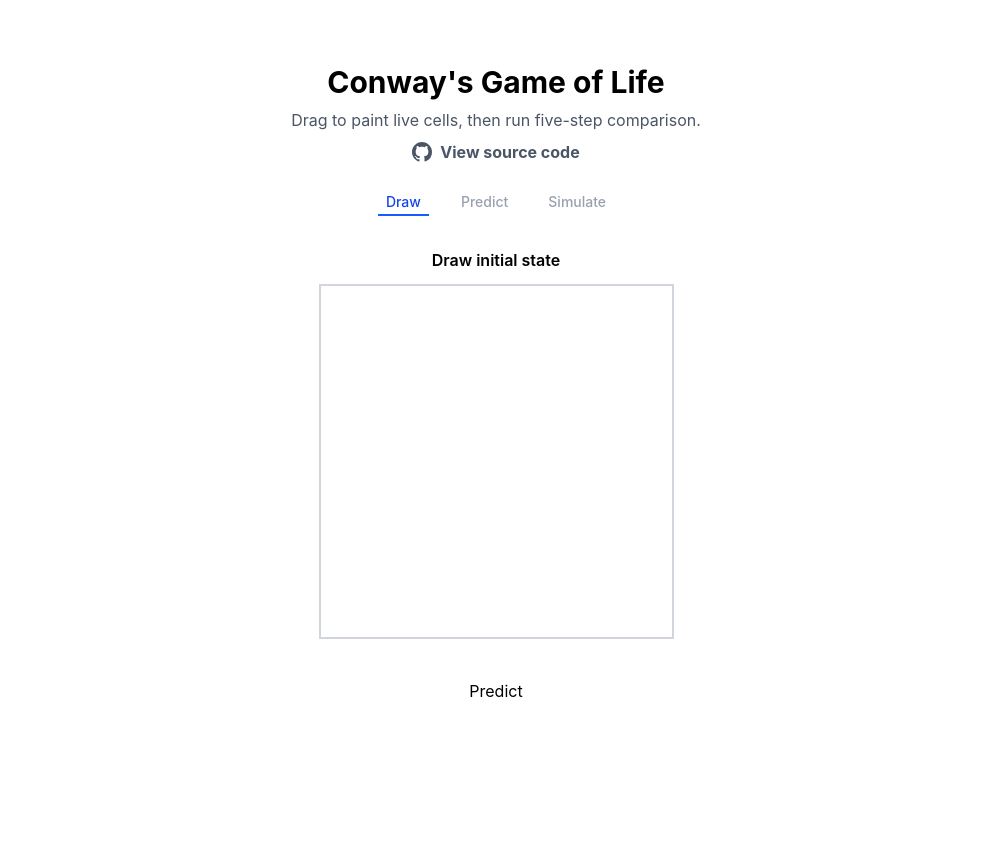
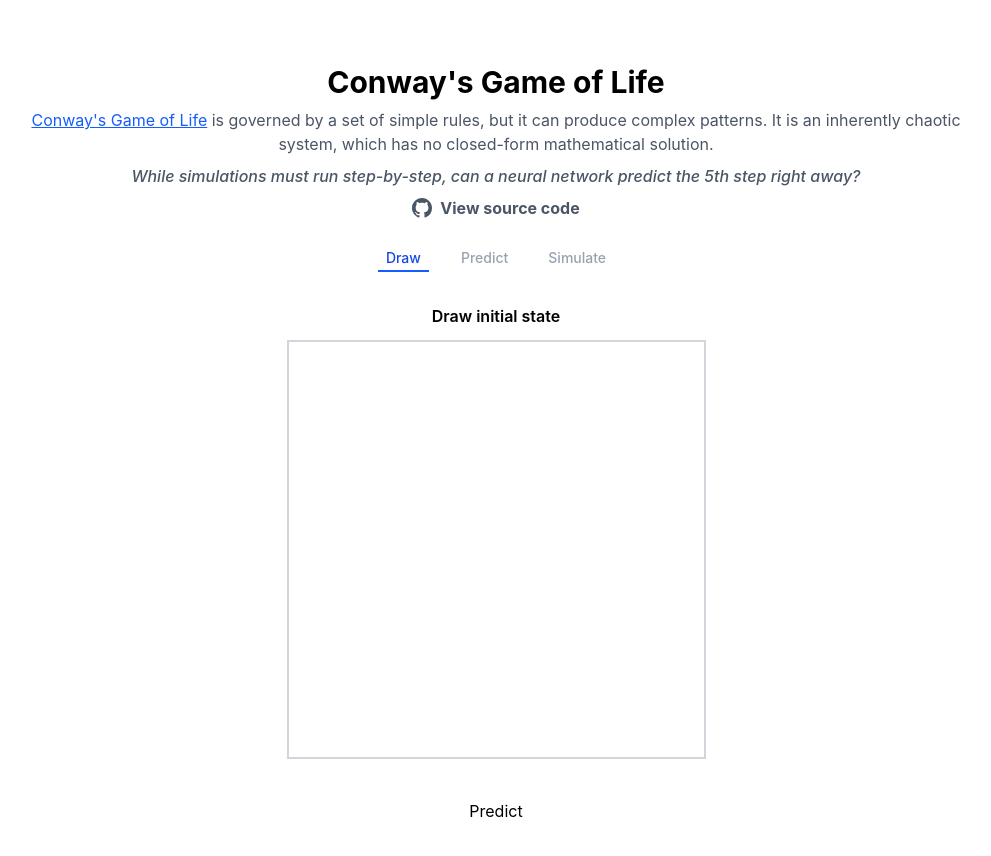
Before and after one commit to MikaVohl/game-of-life-CNN, a React (Vite) app in the folder frontend/: page / in a window 1280 px wide. Shown: the top 856 px of the page, without its empty margins (144-1135 px from the left). Before the commit the page ends 800 px from the top, so only its background shows below. Built offline with nearby package versions, Linux system fonts and the light colour scheme; no server answers.

Commit message:
Updated frontend style

```diff
--- a/frontend/src/App.tsx
+++ b/frontend/src/App.tsx
@@ -9,7 +9,7 @@ const API = import.meta.env.VITE_API_URL;
 
 function LifeGrid({
   grid,
-  cell = 10,
+  cell = 12,
   interactive = false,
   dimmed = false,
   onDown,
@@ -190,7 +190,16 @@ export default function App() {
           Conway's Game of Life
         </h1>
         <p className="mt-2 text-base text-gray-600">
-          Drag to paint live cells, then run five-step comparison.
+          <a
+            href="https://en.wikipedia.org/wiki/Conway%27s_Game_of_Life"
+            className="underline text-blue-600"
+          >
+            Conway's Game of Life
+          </a>{" "}
+          is governed by a set of simple rules, but it can produce complex patterns. It is an inherently chaotic system, which has no closed-form mathematical solution.
+        </p>
+        <p className="mt-2 text-base font-medium italic text-gray-600">
+          While simulations must run step-by-step, can a neural network predict the 5th step right away?
         </p>
         <a
           href="https://github.com/MikaVohl/game-of-life-CNN"
```
